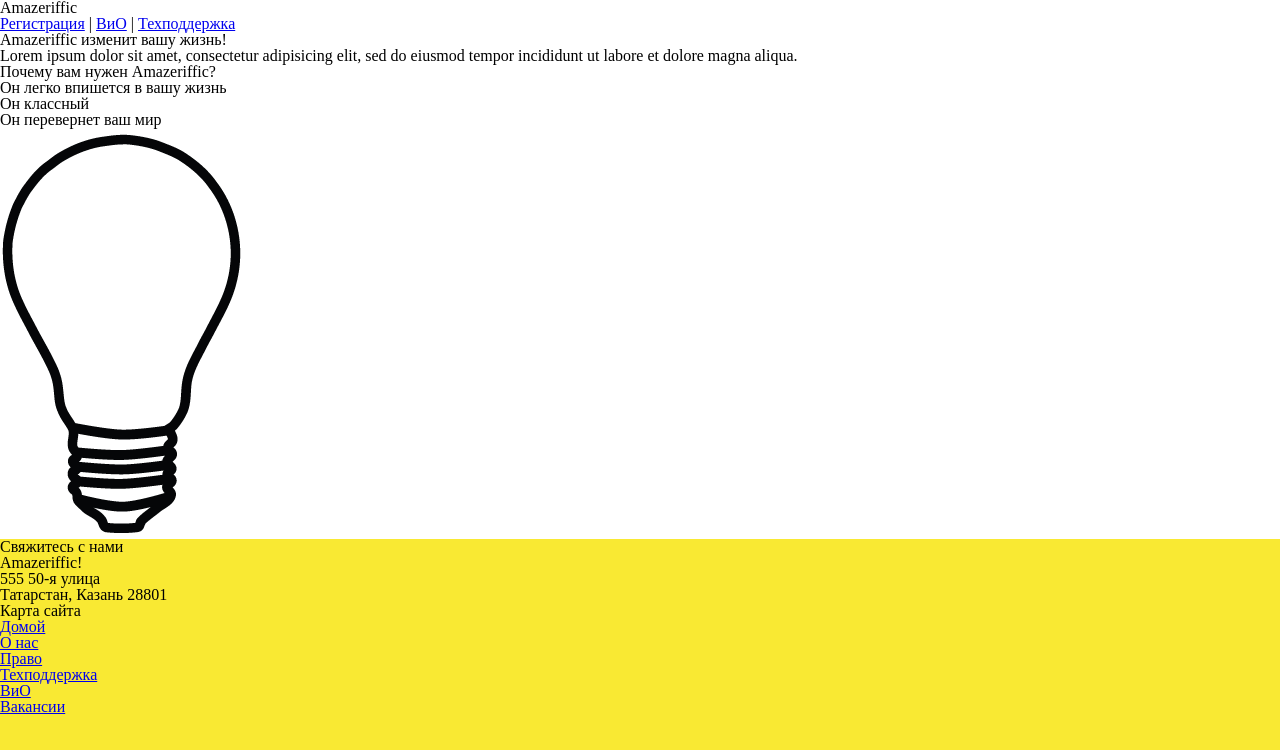
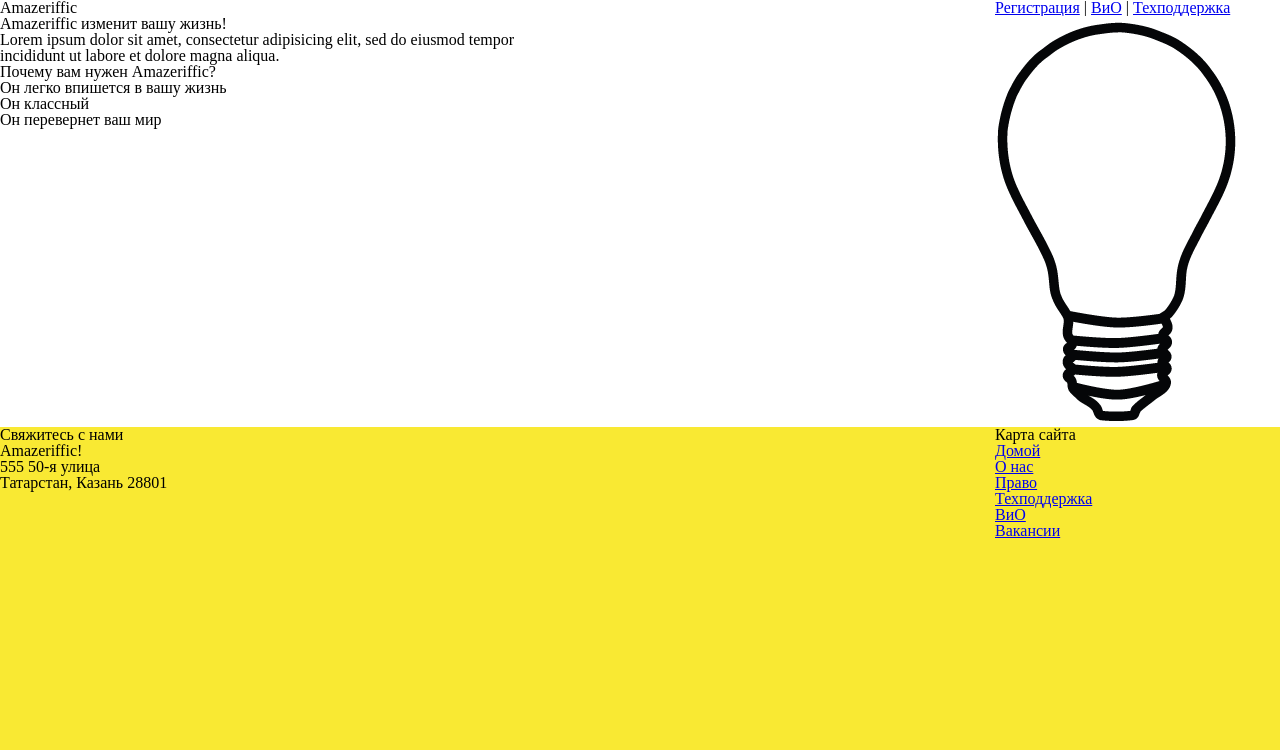
Before and after one commit to alexandertopskiy/-_--2, a plain HTML site: page index.html in a window 1280 px wide. Drawn offline with Linux system fonts and the light colour scheme.

Commit message:
Создание колонок

```diff
--- a/index.html
+++ b/index.html
@@ -1,14 +1,16 @@
 <!doctype html>
 <html>
 	<head>
-	<title>Amazeriffic</title>
+		<title>
+			Amazeriffic
+		</title>
 		<link rel="stylesheet" type="text/css" href="reset.css">
 		<link rel="stylesheet" type="text/css" href="style.css">
 	</head>
 	<body>
 		<header>
 			<div class="container">
-		<h1>Amazeriffic</h1>
+				<h1> Amazeriffic </h1>
 				<nav>
 					<a href="#">Регистрация</a> |
 					<a href="#">ВиО</a> |
@@ -17,6 +19,8 @@
 			</div>
 		</header>
 		<main>
+			<div class="container">
+				<div class="main_block">
 					<h2>Amazeriffic изменит вашу жизнь!</h2>
 					<p>Lorem ipsum dolor sit amet, consectetur adipisicing elit, sed do eiusmod tempor  incididunt ut labore et dolore magna aliqua.</p>
 					<h3>Почему вам нужен Amazeriffic?</h3>
@@ -25,9 +29,14 @@
 					<li>Он классный</li>
 					<li>Он перевернет ваш мир</li>
 					</ul>
+				</div>
+				<div class="image">
 					<img src="lightbulb.png" alt="Изображение лампочки">
+				</div>
+			</div>
 		</main>
 		<footer>
+			<div class="container">
 				<div class="contact">
 					<h5>Свяжитесь с нами</h5>
 					<p>Amazeriffic!</p>
@@ -45,6 +54,7 @@
 						<li><a href="#">Вакансии</a></li>
 					</ul>
 				</div>
+			</div>
 		</footer>
 	</body>
 </html>
--- a/style.css
+++ b/style.css
@@ -1,5 +1,5 @@
 body {
-background: #f9e933;
+	background: #f9e933;
 }
 header, main, footer {
 	min width: 855px;
@@ -12,7 +12,39 @@ header .container, main .container, footer .container {
 
 header {
 	background: white;
+	overflow: auto;
+}
+header h1 {
+	float: left;
+	width: 570px;
+}
+header nav {
+	float: right;
+	width: 285px;
 }
 main {
 	background: white;
+	overflow: auto;
 }
+main .main_block {
+	float: left;
+	width: 570px;
+}
+main .image {
+	float: right;
+	width: 285px;
+}
+
+footer {
+	overflow: auto;
+}
+
+footer .contact {
+	float: left;
+	width: 570px;
+}
+
+footer .sitemap {
+	float: right;
+	width: 285px;
+}
```
Lines whose indentation alone changed are shown as unchanged.
